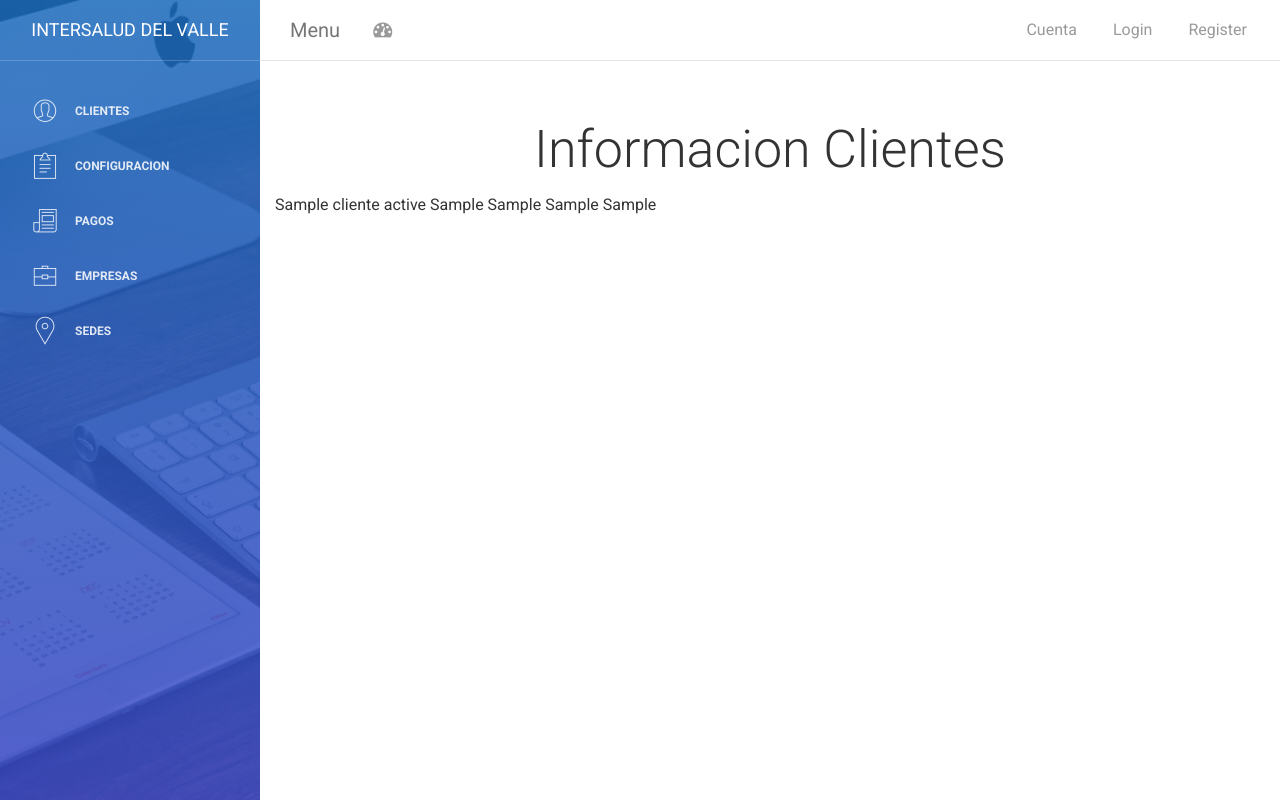
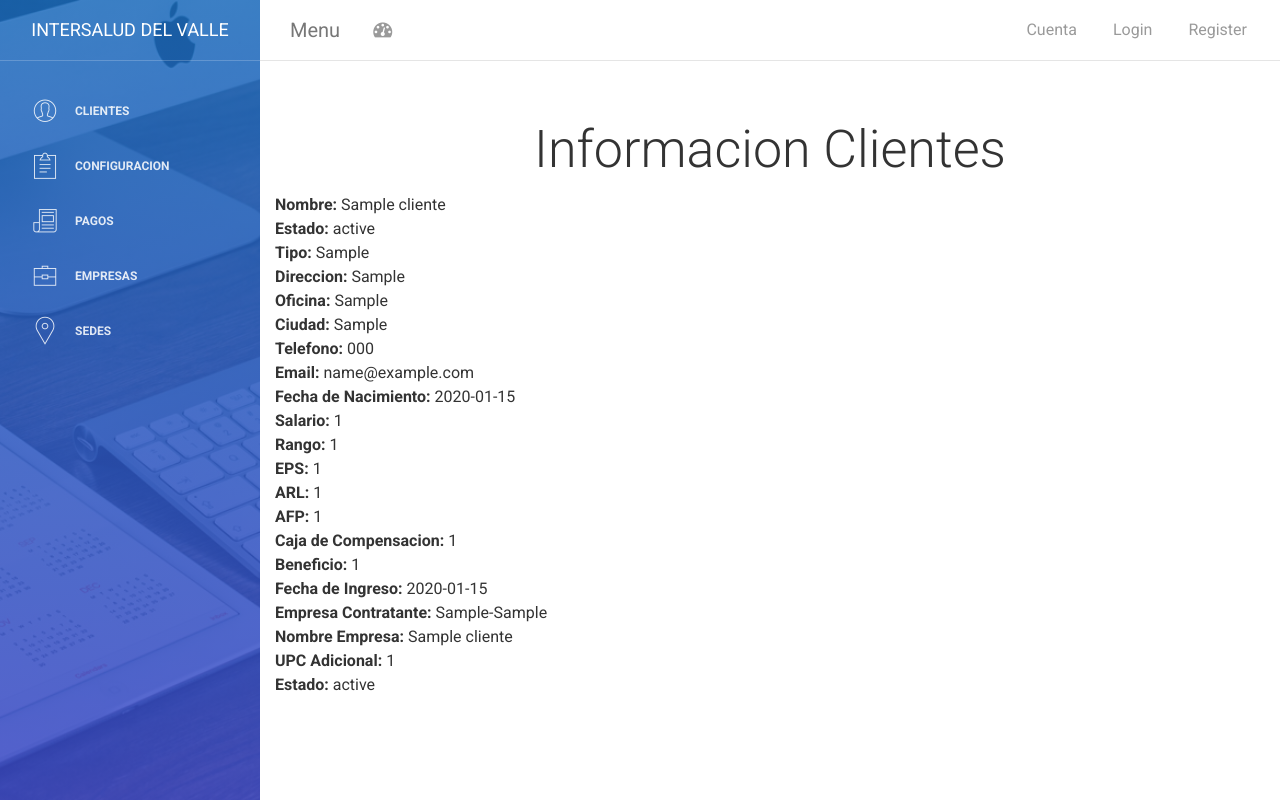
Before and after one commit to Diegonm97/prueba3, a Laravel app: page /clientes/1 in a window 1280 px wide. Run offline with Laravel 8, Linux system fonts and the light colour scheme; tables that the repository leaves empty hold one stand-in row (values such as "Sample post"); some libraries are stand-ins or nearby versions.

Commit message:
Show terminado

```diff
--- a/resources/views/clientes/show.blade.php
+++ b/resources/views/clientes/show.blade.php
@@ -7,12 +7,28 @@
     <h1 align="center">Informacion Clientes</h1>
 </p>
 
- <p>{{$cliente -> nombreCli}}
-                        {{$cliente->estadoCli}}
-                                    {{$cliente->tipoIdCli}}
-                                    {{$cliente->direccionCli}}
-                                    {{$cliente->oficinaCli}}
-                                    {{$cliente->ciudadCli}}
+ <p>
+ 	<strong>Nombre: </strong>{{$cliente->nombreCli}}<br/>
+    <strong>Estado: </strong>{{$cliente->estadoCli}}<br/>
+    <strong>Tipo: </strong>{{$cliente->tipoIdCli}}<br/>
+    <strong>Direccion: </strong>{{$cliente->direccionCli}} <br/>
+    <strong>Oficina: </strong>{{$cliente->oficinaCli}} <br/>
+    <strong>Ciudad: </strong>{{$cliente->ciudadCli}} <br/>
+    <strong>Telefono: </strong>{{$cliente->telefonoCli}} <br/>
+    <strong>Email: </strong>{{$cliente->emailCli}} <br/>
+    <strong>Fecha de Nacimiento: </strong>{{$cliente->fechaNacCli}} <br/>
+    <strong>Salario: </strong>{{$cliente->salarioCli}} <br/>
+    <strong>Rango: </strong>{{$cliente->rangoCli}} <br/>
+    <strong>EPS: </strong>{{$cliente->EPScli}} <br/>
+    <strong>ARL: </strong>{{$cliente->ARLcli}} <br/>
+    <strong>AFP: </strong>{{$cliente->AFPcli}} <br/>
+    <strong>Caja de Compensacion: </strong>{{$cliente->cajaCompCli}} <br/>
+    <strong>Beneficio: </strong>{{$cliente->beneficioCli}} <br/>
+    <strong>Fecha de Ingreso: </strong>{{$cliente->fechaIngCli}} <br/>
+    <strong>Empresa Contratante: </strong>{{$cliente->idEmpresaContraCli}}-{{$cliente->idNIT}}  <br/>
+    <strong>Nombre Empresa: </strong>{{$cliente->nombreEmpCli}} <br/>
+    <strong>UPC Adicional: </strong>{{$cliente->UPCadicCli}} <br/>
+    <strong>Estado: </strong>{{$cliente->estadoPago}} <br/>
 </p>
 
 
```
